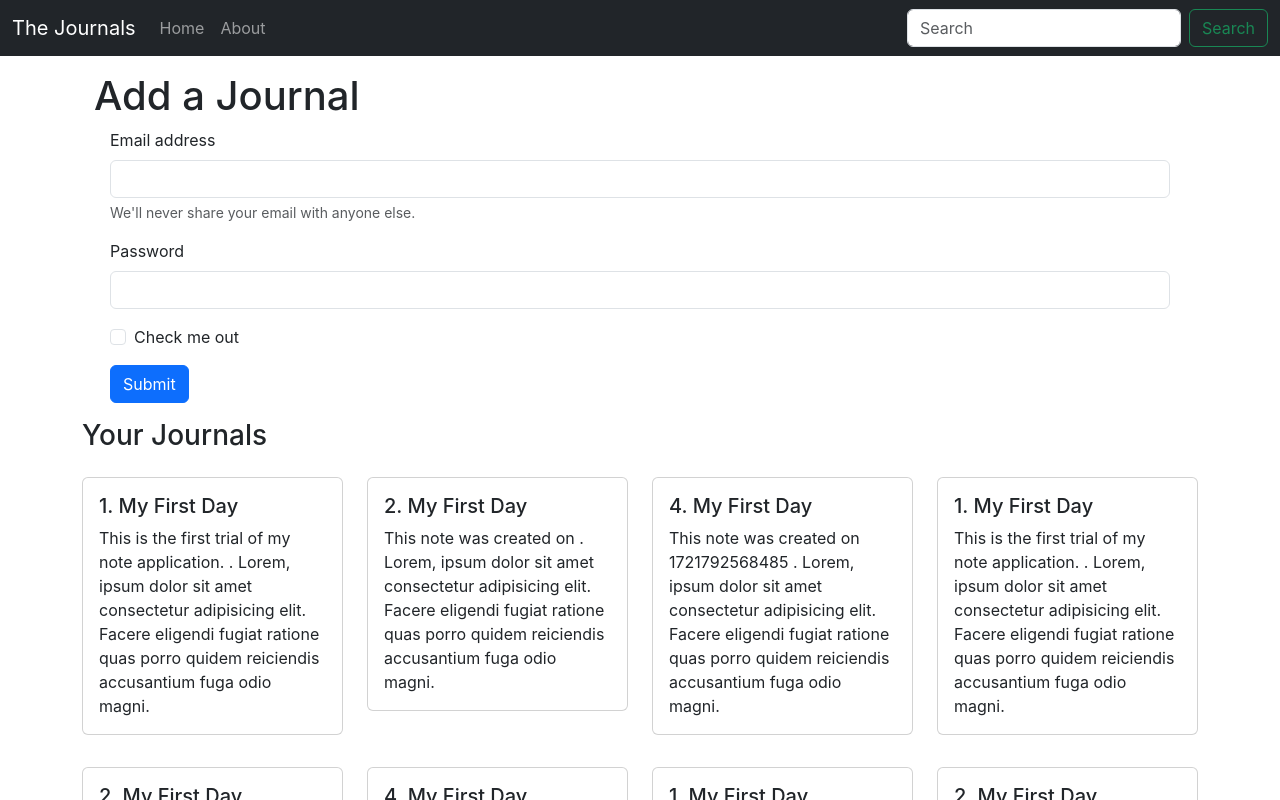
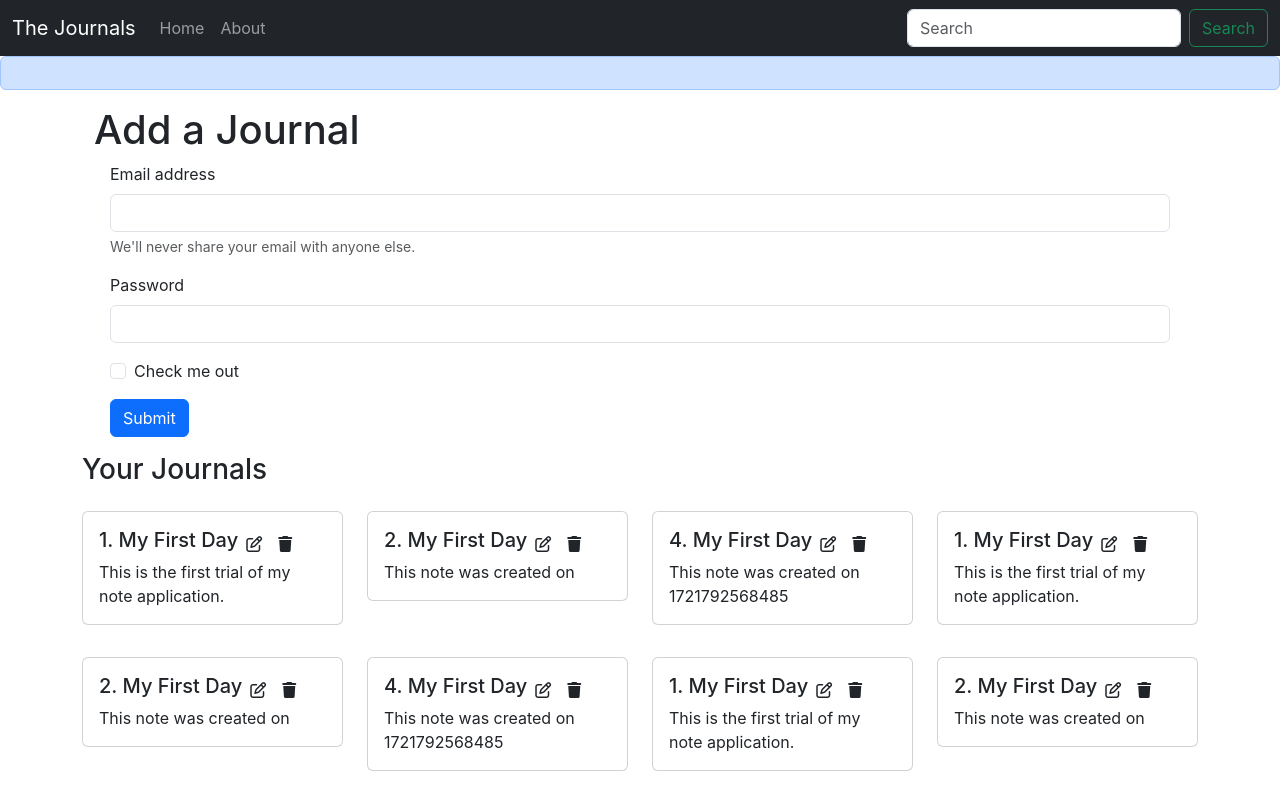
Before and after one commit to i-osama/3-daily-journal-notebook, a React (Create React App) app: page / in a window 1280 px wide. Shown: the top 800 px of the page. Built offline with nearby package versions, Linux system fonts and the light colour scheme.

Commit message:
Adding Note items and alart dialogue

```diff
--- a/public/index.html
+++ b/public/index.html
@@ -30,6 +30,8 @@
   <body>
     <noscript>You need to enable JavaScript to run this app.</noscript>
     <div id="root"></div>
+
+    <script src="https://kit.fontawesome.com/1c967dfd9d.js" crossorigin="anonymous"></script>
     <!--
       This HTML file is a template.
       If you open it directly in the browser, you will see an empty page.
--- a/src/App.css
+++ b/src/App.css
@@ -1,4 +1,4 @@
-.App {
+/* .App {
   text-align: center;
 }
 
@@ -35,4 +35,9 @@
   to {
     transform: rotate(360deg);
   }
+} */
+
+
+i{
+  cursor: pointer;
 }
--- a/src/App.js
+++ b/src/App.js
@@ -6,6 +6,7 @@
 
 import { BrowserRouter, Route, Routes } from "react-router-dom";
 import NoteState from './context/notes/NoteState';
+import Alert from './components/Alert';
 
 function App() {
   return (
@@ -13,6 +14,7 @@
       <NoteState>
         <BrowserRouter>
           <Navbar />
+          <Alert/>
           <div className="container">
           <Routes>
 
--- /dev/null
+++ b/src/components/Alert.js
@@ -0,0 +1,13 @@
+import React from 'react'
+
+const Alert = (props) => {
+    return (
+        <div>
+            <div className="alert alert-primary" role="alert">
+                {props.message}
+            </div>
+        </div>
+    )
+}
+
+export default Alert
--- a/src/components/Home.js
+++ b/src/components/Home.js
@@ -11,17 +11,17 @@
 
         <form className='mx-3'>
           <div className="mb-3">
-            <label for="exampleInputEmail1" className="form-label">Email address</label>
+            <label htmlFor="exampleInputEmail1" className="form-label">Email address</label>
             <input type="email" className="form-control" id="exampleInputEmail1" aria-describedby="emailHelp" />
             <div id="emailHelp" className="form-text">We'll never share your email with anyone else.</div>
           </div>
           <div className="mb-3">
-            <label for="exampleInputPassword1" className="form-label">Password</label>
+            <label htmlFor="exampleInputPassword1" className="form-label">Password</label>
             <input type="password" className="form-control" id="exampleInputPassword1" />
           </div>
           <div className="mb-3 form-check">
             <input type="checkbox" className="form-check-input" id="exampleCheck1" />
-            <label className="form-check-label" for="exampleCheck1">Check me out</label>
+            <label className="form-check-label" htmlFor="exampleCheck1">Check me out</label>
           </div>
           <button type="submit" className="btn btn-primary">Submit</button>
         </form>
--- a/src/components/NoteItem.js
+++ b/src/components/NoteItem.js
@@ -6,8 +6,14 @@
     <div className='col-md-3'>
       <div className=" card my-3">
   <div className="card-body">
+
+  <div className="d-flex align-items-center">
     <h5 className="card-title">{note.title}</h5>
-    <p className="card-text">{note.description} . Lorem, ipsum dolor sit amet consectetur adipisicing elit. Facere eligendi fugiat ratione quas porro quidem reiciendis accusantium fuga odio magni.</p>
+    <i className="fa-regular fa-pen-to-square mx-2"></i>
+    <i class="fa-solid fa-trash mx-2"></i>
+  </div>
+
+    <p className="card-text">{note.description} </p>
   </div>
 </div>
     </div>
--- a/src/components/Notes.js
+++ b/src/components/Notes.js
@@ -10,7 +10,7 @@
     <h3>Your Journals</h3>
 
     {notes.map((note) => {
-        return <NoteItem note={note}/>;
+        return <NoteItem key={note._id} note={note}/>;
       })}
 
     {/* {notes.map((note, index) => (
--- a/src/context/notes/NoteState.js
+++ b/src/context/notes/NoteState.js
@@ -5,7 +5,7 @@
 
     const initialNotes = [
         {
-          "_id": "66a077d91c8a4f17b8a7fc69",
+          "_id": "66a077d91c8a4f17b8a7fc691",
           "user": "669f3286d61950186e9072c1",
           "title": "1. My First Day",
           "description": "This is the first trial of my note application.",
@@ -13,7 +13,7 @@
           "__v": 0
         },
         {
-          "_id": "66a077fa55d8091364350824",
+          "_id": "66a077fa55d80913643508242",
           "user": "669f3286d61950186e9072c1",
           "title": "2. My First Day",
           "description": "This note was created on ",
@@ -21,7 +21,7 @@
           "__v": 0
         },
         {
-          "_id": "66a078405514ec96b3fffe03",
+          "_id": "66a078405514ec96b3fffe033",
           "user": "669f3286d61950186e9072c1",
           "title": "4. My First Day",
           "description": "This note was created on 1721792568485",
@@ -29,7 +29,7 @@
           "__v": 0
         },
         {
-          "_id": "66a077d91c8a4f17b8a7fc69",
+          "_id": "66a077d91c8a4f17b8a7fc694",
           "user": "669f3286d61950186e9072c1",
           "title": "1. My First Day",
           "description": "This is the first trial of my note application.",
@@ -37,7 +37,7 @@
           "__v": 0
         },
         {
-          "_id": "66a077fa55d8091364350824",
+          "_id": "66a077fa55d80913643508245",
           "user": "669f3286d61950186e9072c1",
           "title": "2. My First Day",
           "description": "This note was created on ",
@@ -45,7 +45,7 @@
           "__v": 0
         },
         {
-          "_id": "66a078405514ec96b3fffe03",
+          "_id": "66a078405514ec96b3fffe036",
           "user": "669f3286d61950186e9072c1",
           "title": "4. My First Day",
           "description": "This note was created on 1721792568485",
@@ -53,7 +53,7 @@
           "__v": 0
         },
         {
-          "_id": "66a077d91c8a4f17b8a7fc69",
+          "_id": "66a077d91c8a4f17b8a7fc697",
           "user": "669f3286d61950186e9072c1",
           "title": "1. My First Day",
           "description": "This is the first trial of my note application.",
@@ -61,7 +61,7 @@
           "__v": 0
         },
         {
-          "_id": "66a077fa55d8091364350824",
+          "_id": "66a077fa55d80913643508248",
           "user": "669f3286d61950186e9072c1",
           "title": "2. My First Day",
           "description": "This note was created on ",
@@ -69,7 +69,7 @@
           "__v": 0
         },
         {
-          "_id": "66a078405514ec96b3fffe03",
+          "_id": "66a078405514ec96b3fffe039",
           "user": "669f3286d61950186e9072c1",
           "title": "4. My First Day",
           "description": "This note was created on 1721792568485",
```
